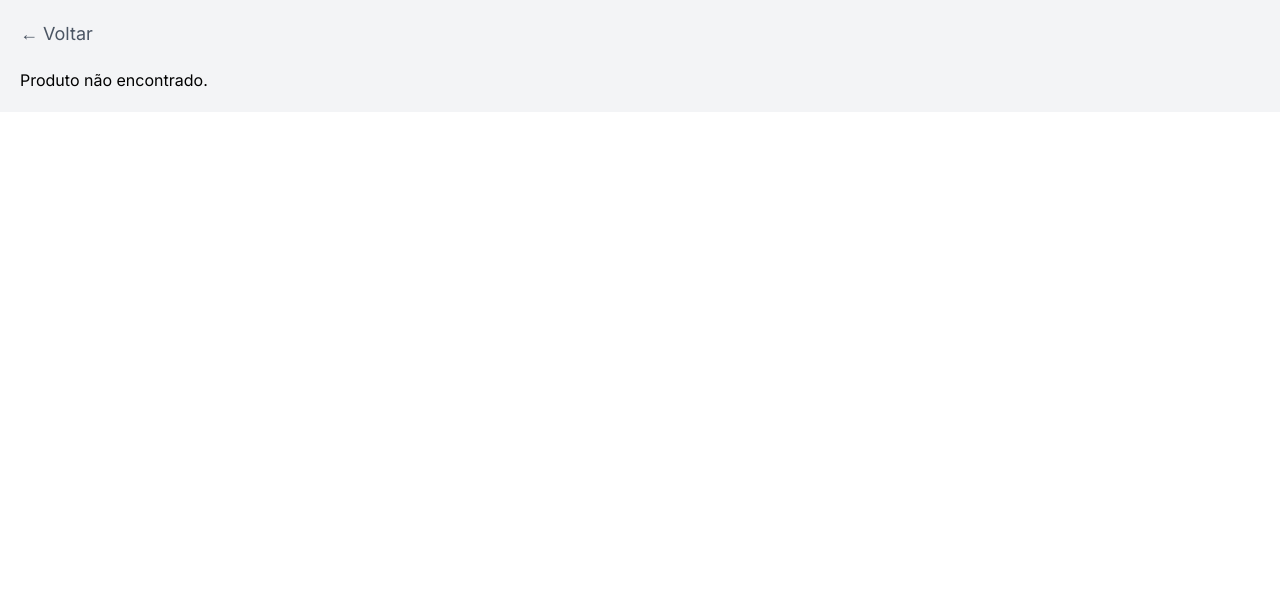
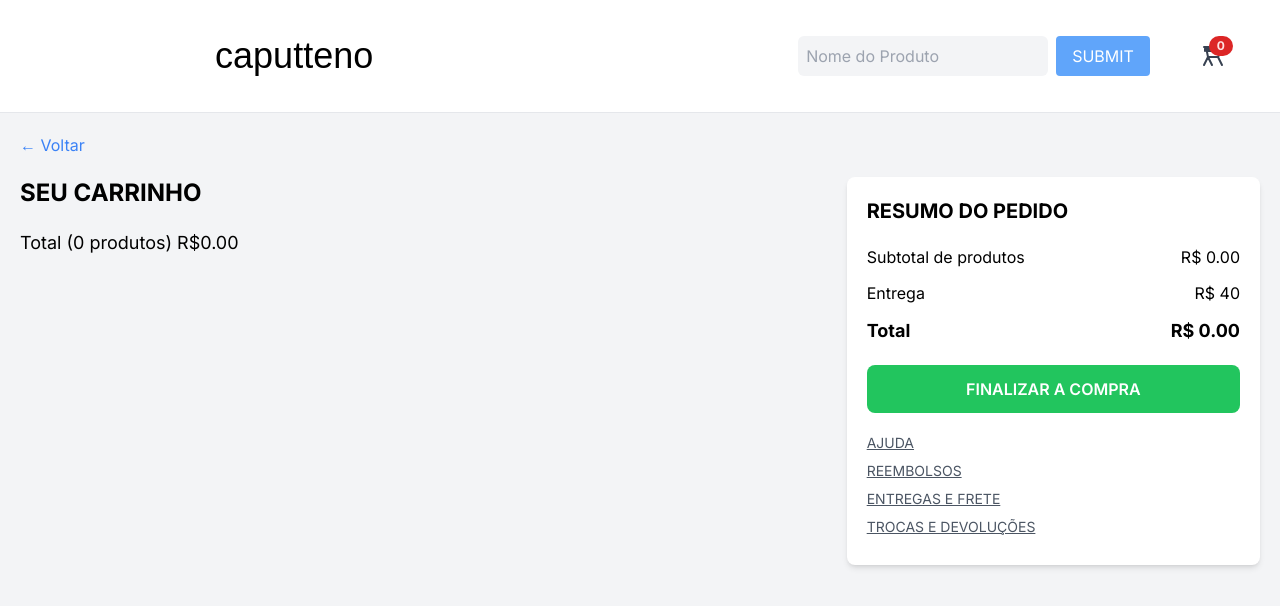
Before and after one commit to vinefps/roupa-loja, a Next.js app in the folder loja-roupas/: page /cart in a window 1280 px wide. Shown: the top 606 px of the page. Built offline with nearby package versions, Linux system fonts and the light colour scheme; a web font is replaced by a local one.

Commit message:
add dynamic cart page

```diff
--- a/loja-roupas/src/app/(pages)/[id]/page.tsx
+++ b/loja-roupas/src/app/(pages)/[id]/page.tsx
@@ -4,8 +4,10 @@ import allProducts from "../../data/itemsData";
 import { useState, useEffect } from "react";
 import { ItemType } from "@/app/types/product";
 import { useParams } from "next/navigation";
+import { useCartContext } from "@/contexts/cartContext/CartProvider";
 
 export default function ProductDetail() {
+  const { setCartItems } = useCartContext();
   const [myItem, setMyItem] = useState<ItemType | undefined>(undefined);
   const params = useParams();
   const { id } = params;
@@ -16,6 +18,22 @@ export default function ProductDetail() {
     );
     setMyItem(foundItem);
   }, [id]);
+
+  function handleAddCart({ name, id, quantity, image_url }: ItemType) {
+    const objItem = { name, id, quantity, image_url };
+
+    setCartItems((prev) => {
+      const exists = prev.some((item) => item.id === objItem.id);
+
+      if (exists) {
+        return prev.map((item) => item.id === objItem.id && item.quantity !== undefined ? { ...item, quantity: item.quantity + 1 }
+          : item
+        );
+      } else {
+        return [...prev, objItem];
+      }
+    });
+  }
 
   return (
     <div className="p-5 bg-gray-100 flex flex-col items-start">
@@ -33,9 +51,8 @@ export default function ProductDetail() {
           />
           <div className="max-w-md">
             <h2 className="text-2xl font-semibold">{myItem.name}</h2>
-            <p className="text-xl font-bold mt-2">{`R$ ${
-              (myItem.price_in_cents || 0) / 100
-            }`}</p>
+            <p className="text-xl font-bold mt-2">{`R$ ${(myItem.price_in_cents || 0) / 100
+              }`}</p>
             <p className="text-sm text-gray-500 mt-1">
               *Frete de R$40,00 para todo o Brasil. Grátis para compras acima de
               R$900,00.
@@ -46,7 +63,7 @@ export default function ProductDetail() {
                 {myItem.description || "Descrição não disponível."}
               </p>
             </div>
-            <button className="mt-10 bg-gray-800 text-white py-3 px-5 rounded-lg flex items-center gap-2 hover:bg-gray-700">
+            <button onClick={() => handleAddCart({name:myItem.name, id:myItem.id, quantity: 1,image_url:myItem.image_url})} className="mt-10 bg-gray-800 text-white py-3 px-5 rounded-lg flex items-center gap-2 hover:bg-gray-700">
               <img
                 src="/path-to-your-icon.png"
                 alt="Ícone de carrinho"
--- a/loja-roupas/src/app/(pages)/cart/[id]/page.tsx
+++ b/loja-roupas/src/app/(pages)/cart/page.tsx
@@ -1,50 +1,40 @@
-import React from "react";
+"use client"
+import React, { useEffect, useState } from "react";
+import Link from 'next/link'
+import { useCartContext } from "@/contexts/cartContext/CartProvider";
 
 export default function CartPage() {
-  const products = [
-    {
-      id: 1,
-      name: "Caneca de cerâmica rústica",
-      description: "Aqui vem um texto descritivo do produto...",
-      image_url:
-        "https://storage.googleapis.com/xesque-dev/challenge-images/caneca-06.jpg",
-      price: 40,
-    },
-    {
-      id: 2,
-      name: "Caneca Decaf! P&Co",
-      description: "Aqui vem um texto descritivo do produto...",
-      image_url:
-        "https://storage.googleapis.com/xesque-dev/challenge-images/caneca-02.jpg",
-      price: 32,
-    },
-    {
-      id: 3,
-      name: "Camiseta Outcast",
-      description: "Aqui vem um texto descritivo do produto...",
-      image_url:
-        "https://storage.googleapis.com/xesque-dev/challenge-images/camiseta-06.jpg",
-      price: 89,
-    },
-  ];
+  const [subTotal, setSubTotal] = useState(0);
+  const [stateTotal, setTotal] = useState(0);
+  const { cartItems } = useCartContext();
 
-  const subtotal = products.reduce((sum, product) => sum + product.price, 0);
-  const deliveryFee = 40;
-  const total = subtotal + deliveryFee;
+  useEffect(() => {
+    if (cartItems.length > 0) {
+      const subtotal = cartItems.reduce((sum, product) =>
+        product.price_in_cents !== undefined ? sum + product.price_in_cents : 0, 0);
+      const deliveryFee = 40;
+      const total = subtotal + deliveryFee;
+      setSubTotal(subTotal)
+      setTotal(total)
+    }
+  }, [])
+
 
   return (
     <div className="min-h-screen bg-gray-100 p-5 flex flex-col">
       <button className="text-blue-500 mb-5 flex items-center">
-        <span>&larr; Voltar</span>
+        <Link href="/">
+          <span>&larr; Voltar</span>
+        </Link>
       </button>
 
       <div className="flex flex-col lg:flex-row gap-10">
         <div className="flex-1">
           <h1 className="text-2xl font-bold mb-5">SEU CARRINHO</h1>
           <p className="text-lg mb-5">
-            Total ({products.length} produtos) R${subtotal.toFixed(2)}
+            Total ({cartItems.length} produtos) R${subTotal.toFixed(2)}
           </p>
-          {products.map((product) => (
+          {cartItems.map((product) => (
             <div
               key={product.id}
               className="bg-white rounded-lg shadow-md p-5 mb-5 flex"
@@ -64,7 +54,7 @@ export default function CartPage() {
                     <option>3</option>
                   </select>
                   <span className="font-bold">
-                    R$ {product.price.toFixed(2)}
+                    R$ {product.price_in_cents?.toFixed(2)}
                   </span>
                 </div>
               </div>
@@ -92,15 +82,15 @@ export default function CartPage() {
           <h2 className="text-xl font-bold mb-5">RESUMO DO PEDIDO</h2>
           <div className="flex justify-between mb-3">
             <span>Subtotal de produtos</span>
-            <span>R$ {subtotal.toFixed(2)}</span>
+            <span>R$ {subTotal.toFixed(2)}</span>
           </div>
           <div className="flex justify-between mb-3">
             <span>Entrega</span>
-            <span>R$ {deliveryFee.toFixed(2)}</span>
+            <span>R$ {'40'}</span>
           </div>
           <div className="flex justify-between font-bold text-lg mb-5">
             <span>Total</span>
-            <span>R$ {total.toFixed(2)}</span>
+            <span>R$ {stateTotal.toFixed(2)}</span>
           </div>
           <button className="bg-green-500 text-white w-full py-3 rounded-lg font-semibold hover:bg-green-600">
             FINALIZAR A COMPRA
--- a/loja-roupas/src/app/data/itemsData.ts
+++ b/loja-roupas/src/app/data/itemsData.ts
@@ -1,4 +1,7 @@
 const faker = require('faker');
+
+
+faker.seed(123);
 
 const TOTAL_PAGES = 5;
 
@@ -32,4 +35,4 @@ const allProducts = new Array(TOTAL_PAGES).fill(1).reduce((acc) => {
   return [...acc, ...products]
 }, [])
 
-export default allProducts
+export default allProducts;
--- a/loja-roupas/src/app/layout.tsx
+++ b/loja-roupas/src/app/layout.tsx
@@ -1,6 +1,10 @@
 import type { Metadata } from "next";
 import { Inter } from "next/font/google";
 import "./styles/globals.css";
+import HeaderLayout from "@/components/HeaderLayout";
+import { CartProvider } from "@/contexts/cartContext/CartProvider";
+import { SearchProvider } from '../contexts/searchContext/SearchProvider'
+
 
 
 const inter = Inter({ subsets: ["latin"] });
@@ -18,8 +22,13 @@ export default function RootLayout({
   return (
     <html lang="en">
       <body className={inter.className}>
-        {children}
+        <CartProvider>
+          <SearchProvider>
+            <HeaderLayout />
+            {children}
+          </SearchProvider>
+        </CartProvider>
       </body>
-    </html>
+    </html >
   );
 }
--- a/loja-roupas/src/app/page.tsx
+++ b/loja-roupas/src/app/page.tsx
@@ -22,15 +22,12 @@ export default function Home() {
 
   return (
     <main className="bg-gray-200">
-      <CartProvider>
-        <HeaderLayout setItemSearch={setItemSearch} />
         <Filter handleSelectedPage={handleSelectedPage} />
         <ProductList
           buttonPage={buttonPage}
           products={products}
           itemSearch={itemSearch}
         />
-      </CartProvider>
     </main>
   );
 }
--- a/loja-roupas/src/app/types/product.ts
+++ b/loja-roupas/src/app/types/product.ts
@@ -19,5 +19,5 @@ export interface MainPageTypes {
 
 
 export interface TypeHeader {
-    setItemSearch?: (prev: string) => void;
+    setSearchTerm?: (prev: string) => void;
 }
--- a/loja-roupas/src/components/HeaderLayout.tsx
+++ b/loja-roupas/src/components/HeaderLayout.tsx
@@ -1,16 +1,19 @@
+'use client'
 import React from "react";
 import Link from "next/link";
 import { TypeHeader } from "../app/types/product";
 import { Saira_Stencil_One } from "next/font/google";
 import { PrimaryInput } from "./Primary-Input";
 import { useCartContext } from "@/contexts/cartContext/CartProvider";
+import { useSearchContext } from '../contexts/searchContext/SearchProvider'
 
 const sairaStencil = Saira_Stencil_One({
   weight: ["400"],
   subsets: ["latin"],
 });
 
-export default function HeaderLayout({ setItemSearch }: TypeHeader) {
+export default function HeaderLayout() {
+  const { searchTerm, setSearchTerm } = useSearchContext();
   const { cartItems } = useCartContext();
   return (
     <header className="bg-white">
@@ -22,7 +25,8 @@ export default function HeaderLayout({ setItemSearch }: TypeHeader) {
             <Link href="/">caputteno</Link>
           </div>
         </div>
-        <PrimaryInput setItemSearch={setItemSearch} />
+        <PrimaryInput setSearchTerm={setSearchTerm} />
+        <Link href="/cart">
           <div className="flex items-center">
             <div className="ml-3 relative">
               <svg
@@ -44,7 +48,8 @@ export default function HeaderLayout({ setItemSearch }: TypeHeader) {
               </span>
             </div>
           </div>
+        </Link>
       </div>
-    </header>
+    </header >
   );
 }
--- a/loja-roupas/src/components/Primary-Input.tsx
+++ b/loja-roupas/src/components/Primary-Input.tsx
@@ -1,13 +1,16 @@
+'use client'
 import { TypeHeader } from "@/app/types/product";
 import { Button } from "./Button";
 
-export function PrimaryInput({ setItemSearch }: TypeHeader) {
+
+export function PrimaryInput({ setSearchTerm }: TypeHeader) {
+
   return (
     <div>
       <input
         onChange={(e) => {
-          if (setItemSearch) {
-            setItemSearch(e.target.value);
+          if (setSearchTerm) {
+            setSearchTerm(e.target.value);
           }
         }}
         className="bg-gray-100 outline-none p-2 rounded-md"
--- a/loja-roupas/src/components/ProductList.tsx
+++ b/loja-roupas/src/components/ProductList.tsx
@@ -3,20 +3,21 @@ import { useState, useEffect, useContext } from "react";
 import Link from "next/link";
 import { useCartContext } from "@/contexts/cartContext/CartProvider";
 import { ItemType, MainPageTypes } from "@/app/types/product";
+import { useSearchContext } from '../contexts/searchContext/SearchProvider'
 
 
 
 
 
-export function ProductList({ products, itemSearch, buttonPage }: MainPageTypes) {
-  const [currentPage, setCurrentPage] = useState<number>(1);
+export function ProductList({ products, buttonPage }: MainPageTypes) {
+  const { searchTerm, setSearchTerm } = useSearchContext();
   const { cartItems, setCartItems } = useCartContext();
   const itemsPerPage = 12;
   const indexOfLastItem = itemsPerPage * buttonPage;
   const indexOfFirstItem = indexOfLastItem - itemsPerPage;
 
   const filteredItems = products.filter((item) =>
-    item.name.toLowerCase().includes(itemSearch.toLowerCase())
+    item.name.toLowerCase().includes(searchTerm.toLowerCase())
   );
   const currentItems = filteredItems.slice(indexOfFirstItem, indexOfLastItem);
 
@@ -35,10 +36,8 @@ export function ProductList({ products, itemSearch, buttonPage }: MainPageTypes)
       const exists = prev.some((item) => item.id === objItem.id);
 
       if (exists) {
-        return prev.map((item) =>
-          item.id === objItem.id && item.quantity !== undefined
-            ? { ...item, quantity: item.quantity + 1 }
-            : item
+        return prev.map((item) => item.id === objItem.id && item.quantity !== undefined ? { ...item, quantity: item.quantity + 1 }
+          : item
         );
       } else {
         return [...prev, objItem];
@@ -73,11 +72,10 @@ export function ProductList({ products, itemSearch, buttonPage }: MainPageTypes)
                 {item.name}
               </div>
               <div className="rounded-md bg-gray-100 px-2 mr-2 font-bold">
-                {`R$ ${
-                  item.price_in_cents !== undefined
-                    ? item.price_in_cents / 100
-                    : undefined
-                }`}
+                {`R$ ${item.price_in_cents !== undefined
+                  ? item.price_in_cents / 100
+                  : undefined
+                  }`}
               </div>
             </Link>
             <div className="flex w-full">
--- a/loja-roupas/src/contexts/cartContext/CartProvider.tsx
+++ b/loja-roupas/src/contexts/cartContext/CartProvider.tsx
@@ -2,19 +2,24 @@
 import { createContext, ReactNode, useContext, useState } from "react";
 import { ItemType } from "../../app/types/product";
 
+// Definindo a interface do tipo do contexto
 interface CartTypeContext {
   cartItems: ItemType[];
   setCartItems: React.Dispatch<React.SetStateAction<ItemType[]>>;
 }
 
+// Interface para o provider aceitar filhos como props
 interface ChildrenContextProvider {
   children: ReactNode;
 }
 
+// Criando o contexto com o tipo definido e iniciando como indefinido
 export const CartContext = createContext<CartTypeContext | undefined>(
   undefined
 );
-export function useCartContext() {
+
+// Hook para usar o contexto do carrinho com tipagem adequada
+export function useCartContext(): CartTypeContext {
   const context = useContext(CartContext);
   if (!context) {
     throw new Error("Nao foi possivel criar o context");
@@ -22,6 +27,7 @@ export function useCartContext() {
   return context;
 }
 
+// Provider para o contexto do carrinho
 export function CartProvider({ children }: ChildrenContextProvider) {
   const [cartItems, setCartItems] = useState<ItemType[]>([]);
 
--- /dev/null
+++ b/loja-roupas/src/contexts/searchContext/SearchProvider.tsx
@@ -0,0 +1,39 @@
+"use client";
+import { createContext, ReactNode, useContext, useState } from "react";
+import React from 'react'
+
+// Definindo a interface do tipo do contexto
+interface SearchContextType {
+  searchTerm: string;
+  setSearchTerm: React.Dispatch<React.SetStateAction<string>>;
+}
+
+// Interface para o provider aceitar filhos como props
+interface ChildrenContextProvider {
+  children: ReactNode;
+}
+
+// Criando o contexto com o tipo definido e iniciando como indefinido
+export const SearchContext = createContext<SearchContextType | undefined>(
+  undefined
+);
+
+// Hook para usar o contexto de busca com tipagem adequada
+export function useSearchContext(): SearchContextType {
+  const context = useContext(SearchContext);
+  if (!context) {
+    throw new Error("Nao foi possivel criar o context");
+  }
+  return context;
+}
+
+// Provider para o contexto de busca
+export function SearchProvider({ children }: ChildrenContextProvider) {
+  const [searchTerm, setSearchTerm] = useState<string>("");
+
+  return (
+    <SearchContext.Provider value={{ searchTerm, setSearchTerm }}>
+      {children}
+    </SearchContext.Provider>
+  );
+}
```
Lines whose indentation alone changed are shown as unchanged.
